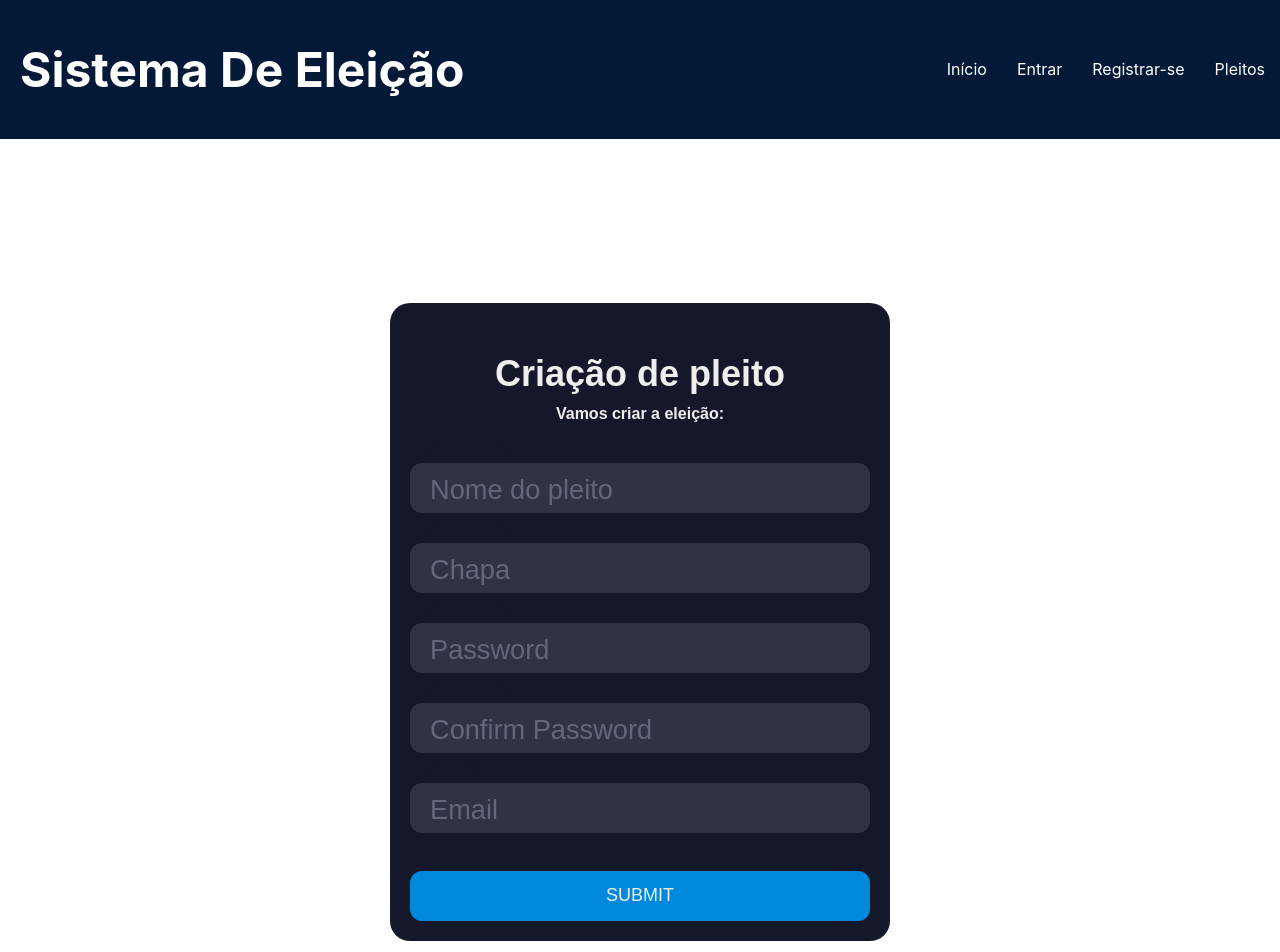
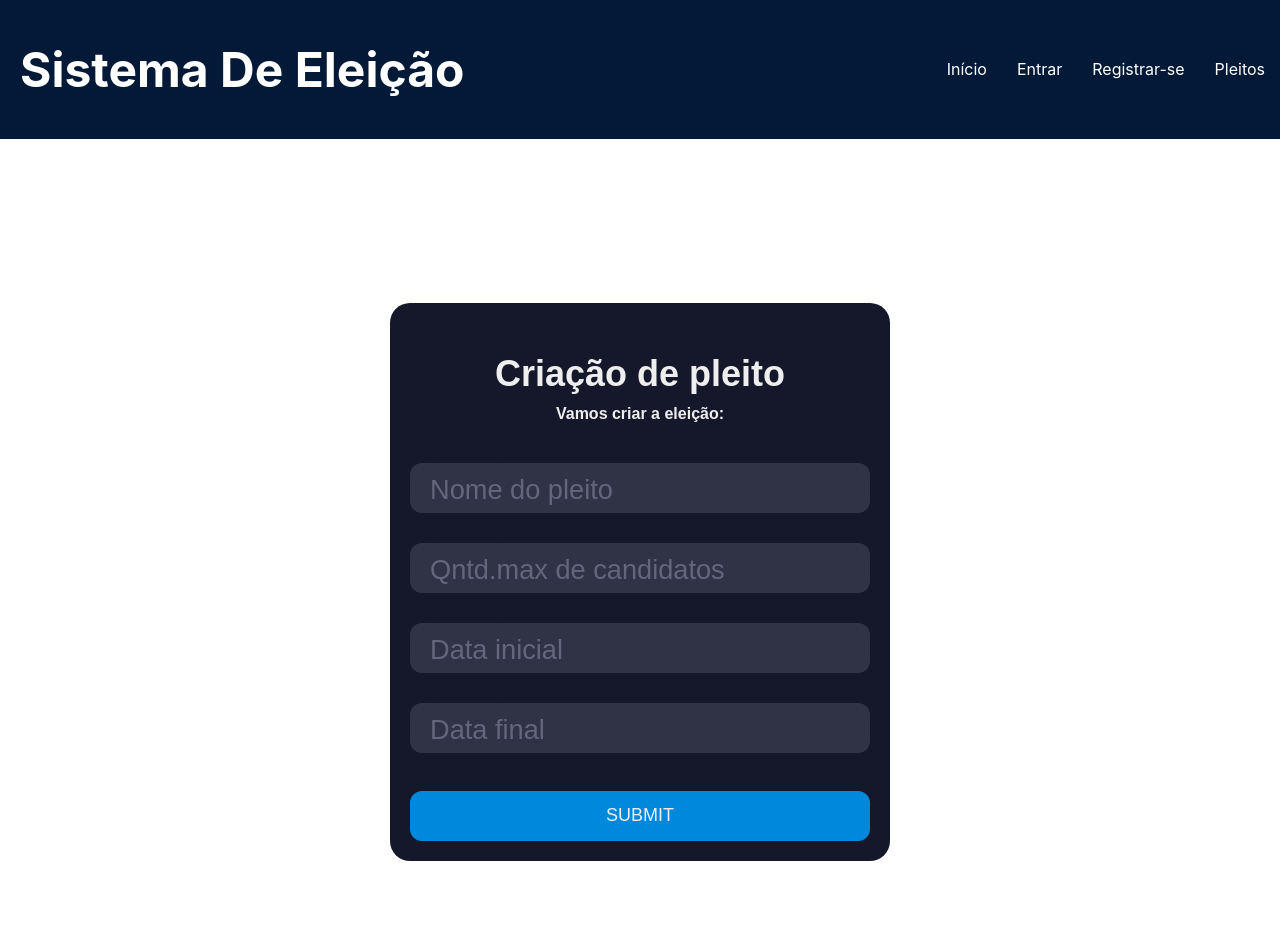
Before and after one commit to CodeWalker3/Sele-o-Edital-001-2022-NADIC-IFRN, a Next.js app: page /reg_pleito in a window 1280 px wide. Shown: the top 952 px of the page. Built offline with nearby package versions, Linux system fonts and the light colour scheme.

Commit message:
Update reg_pleito.js

```diff
--- a/pages/reg_pleito.js
+++ b/pages/reg_pleito.js
@@ -13,29 +13,24 @@ const reg_pleito = () =>{
       <div className="title">Criação de pleito</div>
       <div className="subtitle">Vamos criar a eleição:</div>
       <div className="input-container ic1">
-        <input id="firstname" className="input" type="text" placeholder=" " />
+        <input id="name" className="input" type="text" placeholder=" " />
         <div className="cut"></div>
-        <label htmlFor="firstname" className="placeholder">Nome do pleito</label>
+        <label htmlFor="name" className="placeholder">Nome do pleito</label>
       </div>
       <div className="input-container ic2">
-        <input id="lastname" className="input" type="text" placeholder=" " />
+        <input id="number" className="input" type="text" placeholder=" " />
         <div className="cut"></div>
-        <label htmlFor="lastname" className="placeholder">Chapa</label>
+        <label htmlFor="number" className="placeholder">Qntd.max de candidatos</label>
       </div>
       <div className="input-container ic2">
-        <input id="password" className="input" type="password" placeholder=" " />
+        <input id="date" className="input" type="password" placeholder=" " />
         <div className="cut"></div>
-        <label for="password" className="placeholder">Password</label>
+        <label htmlFor="date" className="placeholder">Data inicial</label>
       </div>
       <div className="input-container ic2">
-        <input id="password" className="input" type="password" placeholder=" " />
+        <input id="date" className="input" type="password" placeholder=" " />
         <div className="cut"></div>
-        <label for="password" className="placeholder">Confirm Password</label>
-      </div>
-      <div className="input-container ic2">
-        <input id="email" className="input" type="text" placeholder=" " />
-        <div className="cut cut-short"></div>
-        <label for="email" className="placeholder">Email</label>
+        <label htmlFor="date" className="placeholder">Data final</label>
       </div>
       <button type="text" className="submit">SUBMIT</button>
     </div>
```
